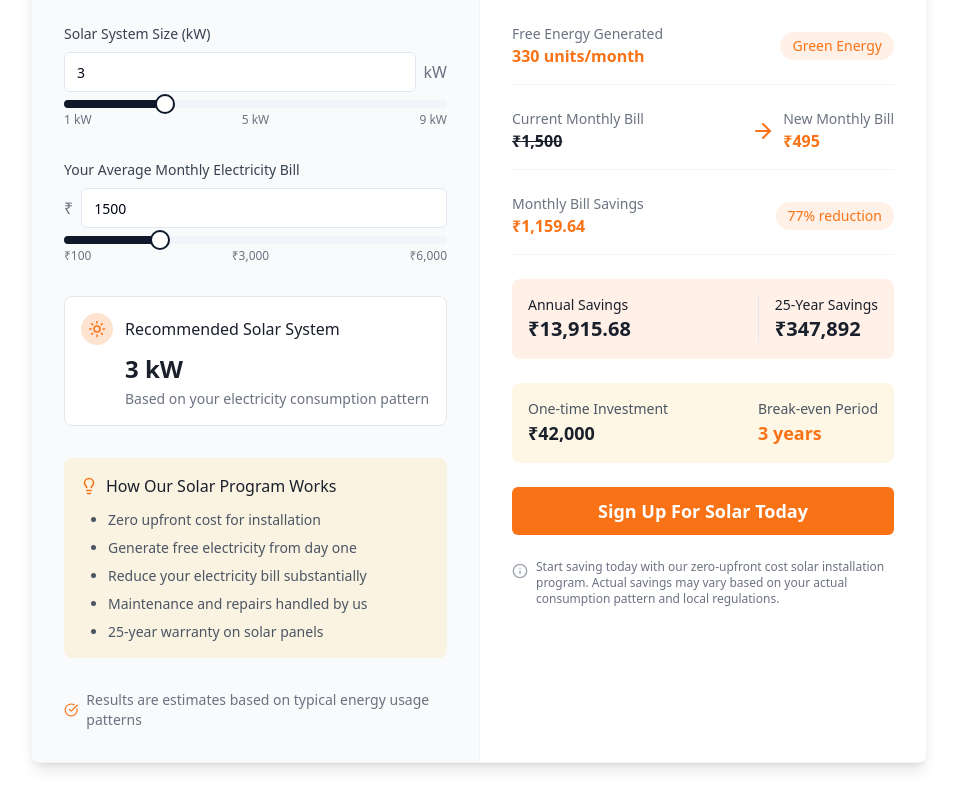
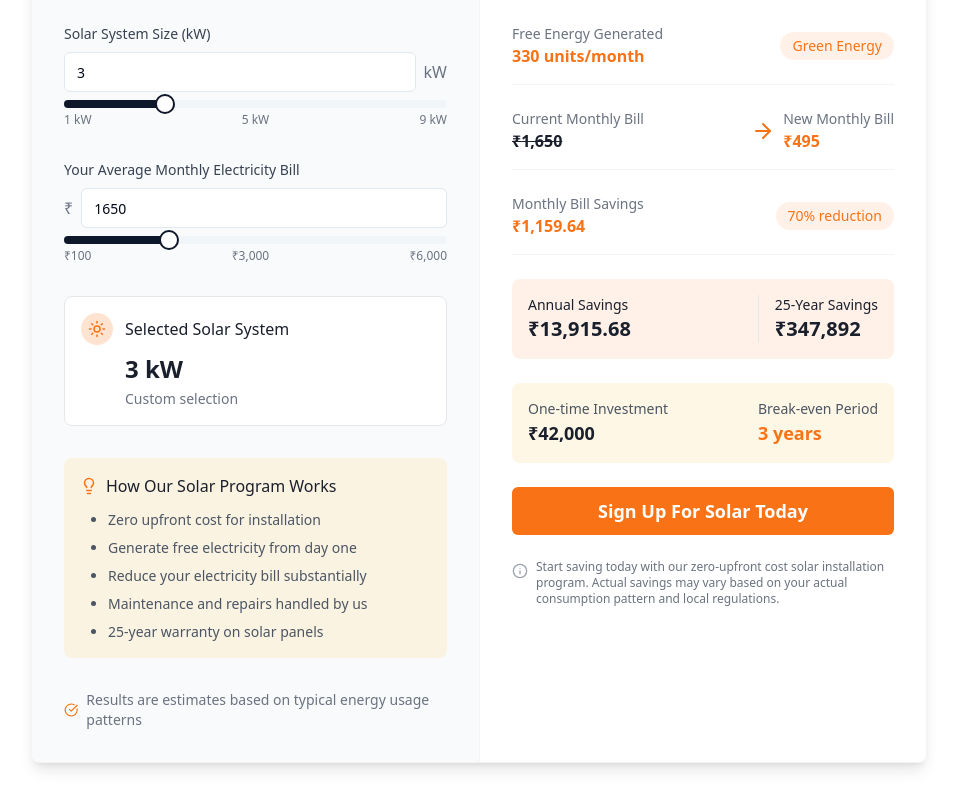
Before and after one commit to manojkansal123/lumifly, a React (Vite) app: page / in a window 1280 px wide. Shown: the part 5227-6036 px from the top of the page, without its empty margins (161-1118 px from the left). Built offline with nearby package versions, Linux system fonts and the light colour scheme.

Commit message:
Fix: Calculator default values
Update the calculator to use calculated default values for monthly bill and remove unnecessary rounding.

```diff
--- a/src/components/sections/CalculatorSection.tsx
+++ b/src/components/sections/CalculatorSection.tsx
@@ -8,10 +8,27 @@ import { Calculator, IndianRupee, CheckCircle, ArrowRight, Lightbulb, Percent, I
 
 const CalculatorSection = () => {
   const { t } = useLanguage();
-  const [monthlyBill, setMonthlyBill] = useState<number>(1500);
   const [capacity, setCapacity] = useState<number>(3); // Default set to 3 kW
-  const [manualCapacity, setManualCapacity] = useState<boolean>(false);
+  const [monthlyBill, setMonthlyBill] = useState<number>(0); // Will be calculated in useEffect
+  const [manualCapacity, setManualCapacity] = useState<boolean>(true); // Initialize as true since capacity is our primary input
   const [manualBill, setManualBill] = useState<boolean>(false);
+
+  // Initial calculation for monthly bill based on default capacity
+  useEffect(() => {
+    if (!manualBill && manualCapacity) {
+      // Calculate bill based on default capacity of 3kW
+      const unitsGenerated = 110 * capacity;
+      let calculatedBillAmount = calculateBillAmount(unitsGenerated);
+
+      // Round to nearest 10 (changed from nearest 100)
+      calculatedBillAmount = Math.round(calculatedBillAmount / 10) * 10;
+
+      // Ensure minimum of 100 and maximum of 6000 for the UI
+      calculatedBillAmount = Math.max(100, Math.min(calculatedBillAmount, 6000));
+
+      setMonthlyBill(calculatedBillAmount);
+    }
+  }, []); // Empty dependency array to run only once at initialization
 
   // Effect to calculate capacity based on monthly bill
   useEffect(() => {
@@ -53,10 +70,10 @@ const CalculatorSection = () => {
       const unitsGenerated = 110 * capacity;
       let calculatedBillAmount = calculateBillAmount(unitsGenerated);
 
-      // Round to nearest 100
-      calculatedBillAmount = Math.round(calculatedBillAmount / 100) * 100;
+      // Round to nearest 10 (changed from nearest 100)
+      calculatedBillAmount = Math.round(calculatedBillAmount / 10) * 10;
 
-      // Ensure minimum of 100 and maximum of 6000 for the UI (increased from 5000)
+      // Ensure minimum of 100 and maximum of 6000 for the UI
       calculatedBillAmount = Math.max(100, Math.min(calculatedBillAmount, 6000));
 
       setMonthlyBill(calculatedBillAmount);
```
